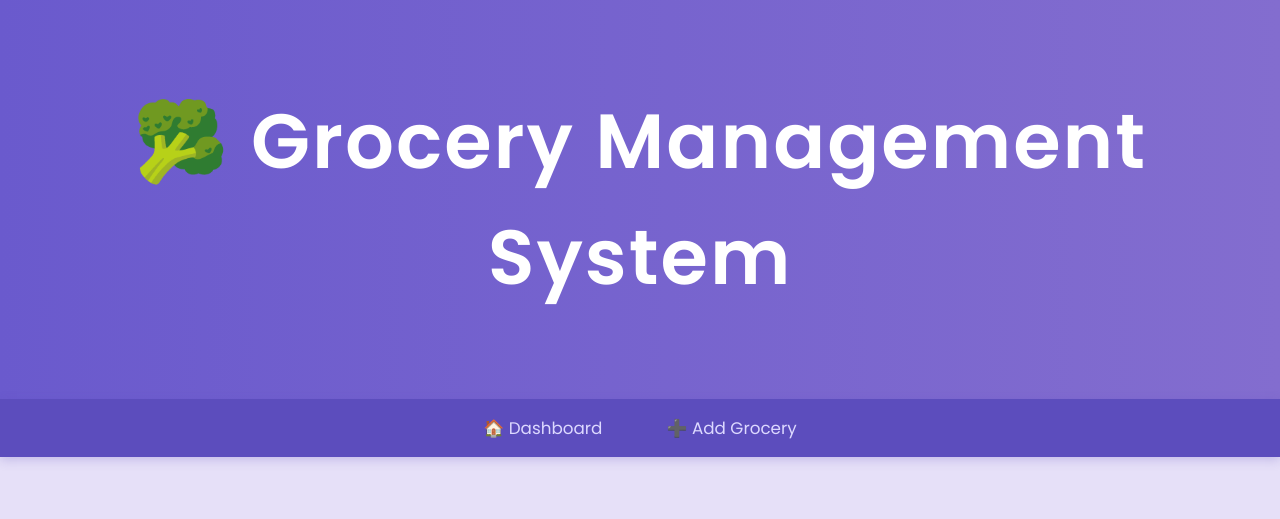
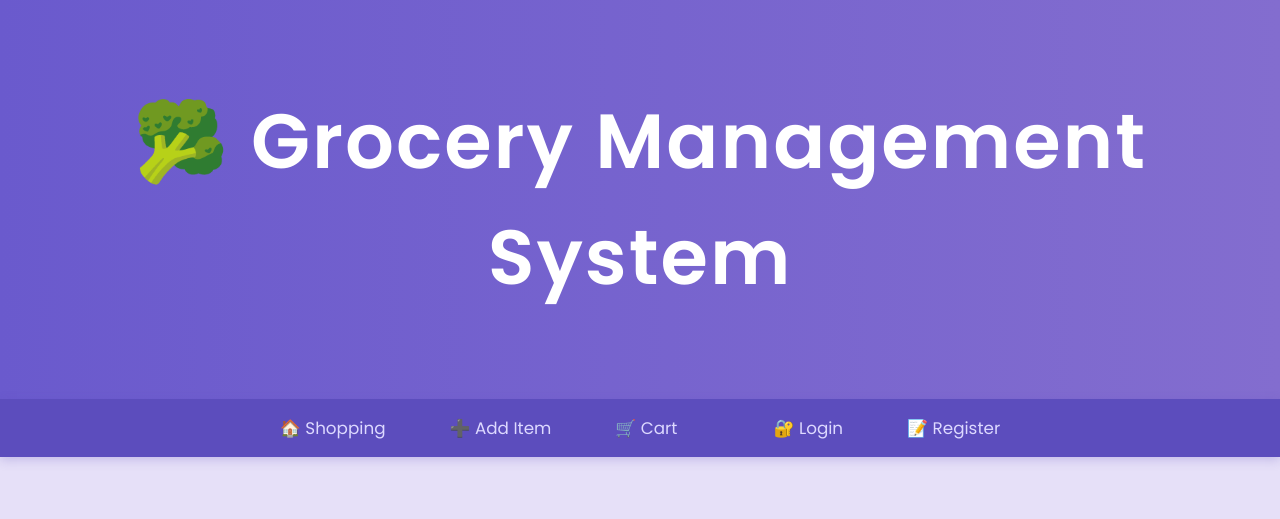
Before and after one commit to STC-MVC-Project/grocery-mgt-app, a PHP site: page /view/header.php in a window 1280 px wide. Shown: the top 519 px of the page. Run offline with PHP 8.4, Linux system fonts and the light colour scheme.

Commit message:
Update nav.php
updated

```diff
--- a/view/nav.php
+++ b/view/nav.php
@@ -2,10 +2,24 @@
 if (!isset($activePage)) {
     $activePage = '';
 }
+if (session_status() === PHP_SESSION_NONE) {
+    session_start();
+}
 ?>
 <nav class="main-nav">
-    <ul>
-        <li><a href="index.php" class="<?= ($activePage == 'dashboard') ? 'active' : '' ?>">🏠 Dashboard</a></li>
-        <li><a href="index.php?action=add" class="<?= ($activePage == 'add') ? 'active' : '' ?>">➕ Add Grocery</a></li>
+    <ul class="nav-menu">
+        <li><a href="index.php" class="<?= ($activePage == 'dashboard') ? 'active' : '' ?>">🏠 Shopping</a></li>
+        <li><a href="index.php?action=add" class="<?= ($activePage == 'add') ? 'active' : '' ?>">➕ Add Item</a></li>
+        <li><a href="index.php?action=cart" class="<?= ($activePage == 'cart') ? 'active' : '' ?>">🛒 Cart</a></li>
+
+        <li class="nav-spacer"></li>
+
+        <?php if (isset($_SESSION['user'])) : ?>
+            <li class="nav-user">👤 <?= htmlspecialchars($_SESSION['user']['username']) ?></li>
+            <li><a href="index.php?action=logout" class="<?= ($activePage == 'logout') ? 'active' : '' ?>">Logout</a></li>
+        <?php else : ?>
+            <li><a href="index.php?action=login" class="<?= ($activePage == 'login') ? 'active' : '' ?>">🔐 Login</a></li>
+            <li><a href="index.php?action=register" class="<?= ($activePage == 'register') ? 'active' : '' ?>">📝 Register</a></li>
+        <?php endif; ?>
     </ul>
 </nav>
```
